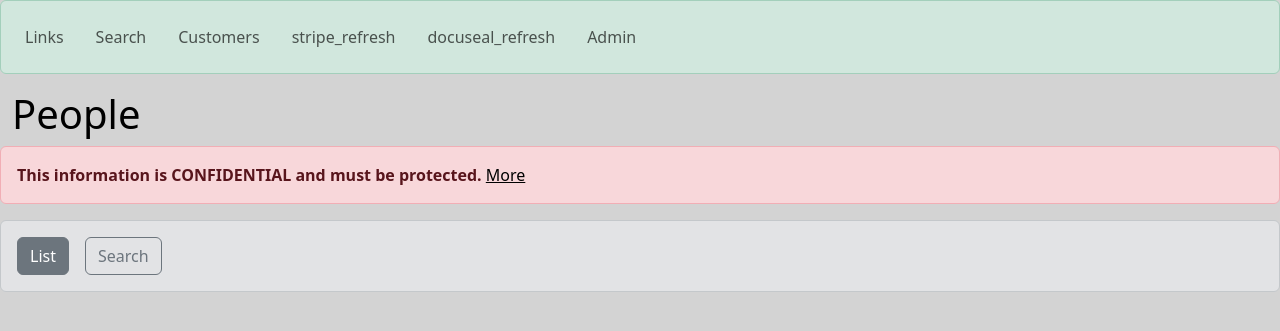
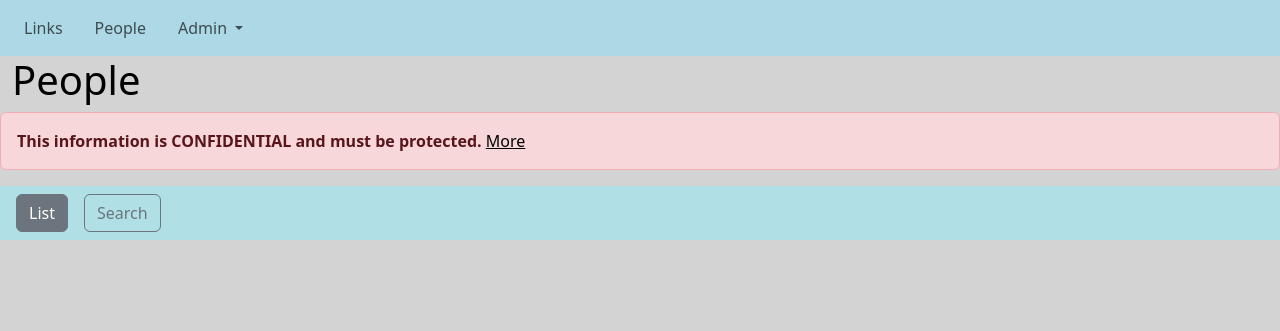
Before and after one commit to MakeFixHack/subwaive, a Django app: page /person/list/ in a window 1280 px wide. Shown: the top 331 px of the page. Run offline with Django 4.2, Linux system fonts and the light colour scheme; the visitor is signed in with stand-in values (Sample User, id 1); data that the repository does not hold is empty; parts of the project's set-up code (start-up, migrations or seed data) failed here and were passed over.

Commit message:
Menu style

```diff
--- a/subwaive/subwaive/templates/subwaive/base.html
+++ b/subwaive/subwaive/templates/subwaive/base.html
@@ -27,10 +27,13 @@
                 color: black;
                 text-decoration: underline;
             }
-            nav {
-                background-color: slategray;
+            nav.padded {
+                background-color: powderblue;
                 width: 100%;
-                padding-left: 1rem;
+                padding: 0.5em 0.5em 0.5em 1em;
+            }
+            #main-nav {
+                background-color: lightblue;
             }
             nav a {
                 margin-right: 1rem;
@@ -51,14 +54,20 @@
     </head>
     <body>
         <!--- Navigation -->
-        <nav class="navbar navbar-expand-lg navbar-expand-md navbar-expand-sm navbar-light alert alert-success">
-            <div id="main-nav" class="navbar-nav">
+        <nav id="main-nav" class="navbar navbar-expand navbar-light padded">
+            <div class="navbar-nav">
                 <a class="nav-item nav-link" href="{% url 'custom_link_list' %}">Links</a>
-                <a class="nav-item nav-link" href="{% url 'person_search' %}">Search</a>
-                <a class="nav-item nav-link" href="{% url 'person_list' %}">Customers</a>
-                <a class="nav-item nav-link" href="{% url 'stripe_refresh' %}">stripe_refresh</a>
-                <a class="nav-item nav-link" href="{% url 'docuseal_refresh' %}">docuseal_refresh</a>
-                <a class="nav-item nav-link" href="/admin/">Admin</a>
+                <a class="nav-item nav-link" href="{% url 'person_list' %}">People</a>
+                <li class="nav-item dropdown">
+                    <a class="nav-link dropdown-toggle" href="#" id="navbarDropdown" role="button" data-bs-toggle="dropdown" aria-expanded="false">
+                      Admin
+                    </a>
+                    <ul class="dropdown-menu" aria-labelledby="navbarDropdown">
+                        <li><a class="nav-item nav-link" href="{% url 'stripe_refresh' %}">Refresh Stripe</a></li>
+                        <li><a class="nav-item nav-link" href="{% url 'docuseal_refresh' %}">Refresh Docuseal</a></li>
+                        <li><a class="nav-item nav-link" href="/admin/">Admin Console</a></li>
+                    </ul>
+                </li>
             </div>
         </nav>
         <!-- /Navigation -->
--- a/subwaive/subwaive/templates/subwaive/templates/buttons.html
+++ b/subwaive/subwaive/templates/subwaive/templates/buttons.html
@@ -1,6 +1,6 @@
 {% if buttons %}
-<nav class="navbar navbar-expand-lg navbar-expand-md navbar-expand-sm navbar-light alert alert-secondary">
-    <div id="main-nav" class="navbar-nav">
+<nav class="navbar navbar-expand navbar-light padded">
+    <div class="navbar-nav">
 {% for button in buttons %}
         <button class="btn {% if button.active %}btn-secondary{% else %}btn-outline-secondary{% endif %}" {% if button.active %}disable {% endif %}onclick='window.location="{{ button.url }}";'>{{ button.anchor }}</button>
 {% endfor %}
```
